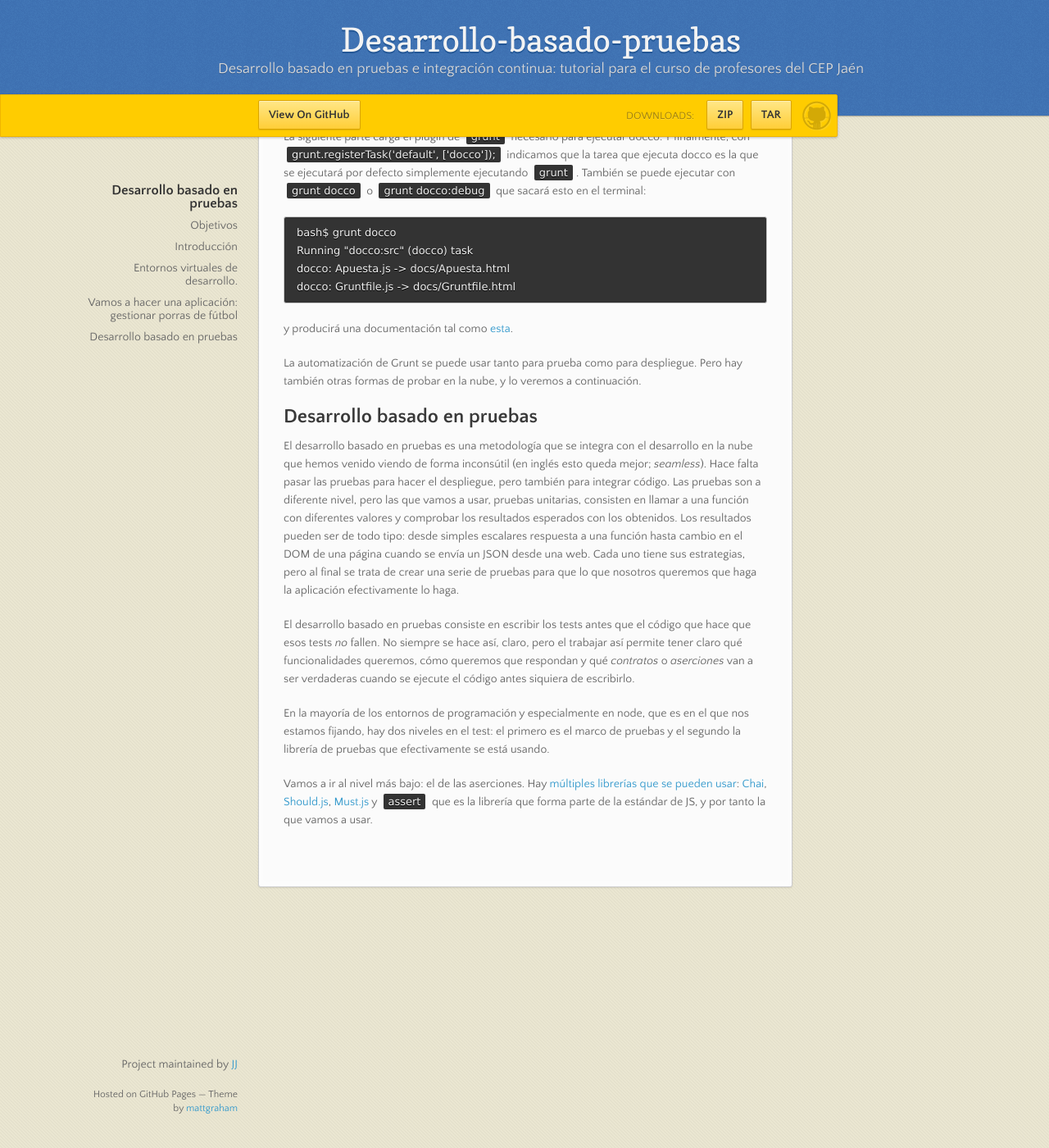
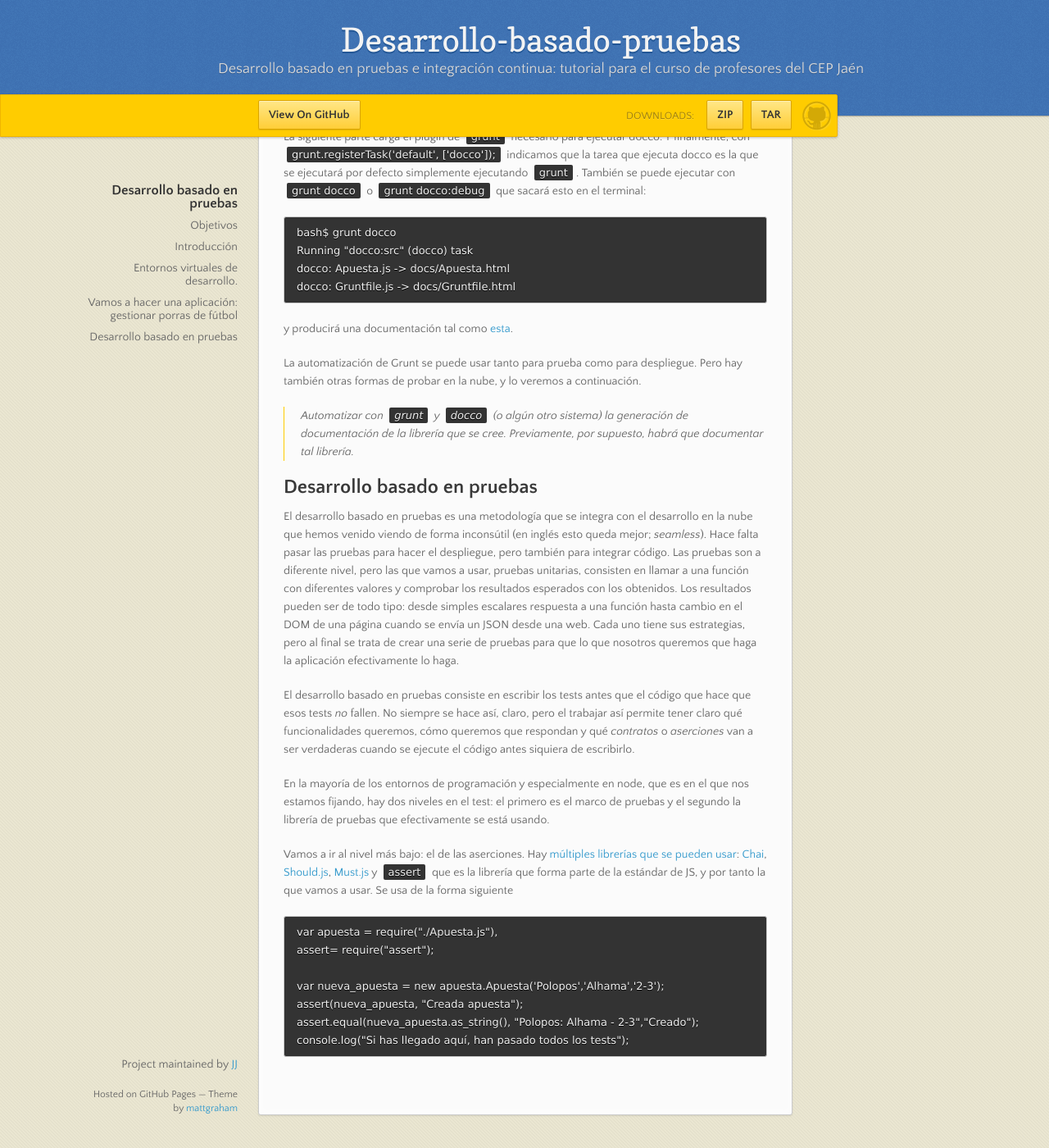
Before and after one commit to JJ/desarrollo-basado-pruebas, a Jekyll site: the page built from index.md, in a window 1280 px wide and 1400 px high, scrolled down 5417 px. Shown: the whole window at 82% size. Built offline with Jekyll 4.4.1, drawn with Linux system fonts in a browser that asks for light colours; nearby versions of some CDN libraries.

Commit message:
Sync gh-pages with master

```diff
--- a/index.md
+++ b/index.md
@@ -312,7 +312,13 @@ defecto simplemente ejecutando `grunt`. También se puede ejecutar con
 
 y producirá una documentación tal como [esta](src/docs/Apuesta.html).
 
-La automatización de Grunt se puede usar tanto para prueba como para despliegue. Pero hay también otras formas de probar en la nube, y lo veremos a continuación.
+La automatización de Grunt se puede usar tanto para prueba como para
+despliegue. Pero hay también otras formas de probar en la nube, y lo
+veremos a continuación.
+
+>Automatizar con `grunt` y `docco` (o algún otro sistema) la generación de documentación de la librería
+>que se cree. Previamente, por supuesto, habrá que documentar tal
+>librería.
 
 ## Desarrollo basado en pruebas
 
@@ -347,4 +353,13 @@ librerías que se pueden usar](http://stackoverflow.com/questions/14294567/asser
 [Should.js](https://github.com/visionmedia/should.js),
 [Must.js](https://github.com/moll/js-must) y
 [`assert`](http://nodejs.org/api/assert.html) que es la librería que
-forma parte de la estándar de JS, y por tanto la que vamos a usar.
+forma parte de la estándar de JS, y por tanto la que vamos a usar. Se
+usa de la forma siguiente
+
+	var apuesta = require("./Apuesta.js"),
+	assert= require("assert");
+
+	var nueva_apuesta = new apuesta.Apuesta('Polopos','Alhama','2-3');
+	assert(nueva_apuesta, "Creada apuesta");
+	assert.equal(nueva_apuesta.as_string(), "Polopos: Alhama - 2-3","Creado");
+	console.log("Si has llegado aquí, han pasado todos los tests");
```
Also changed, not shown: README.md.
